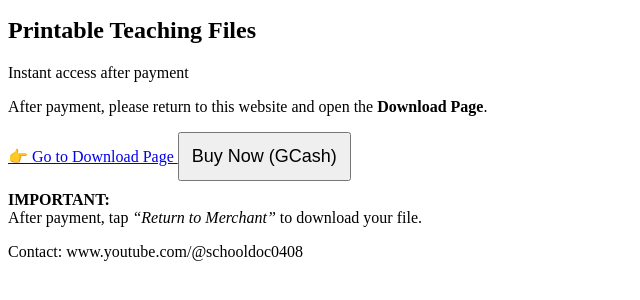
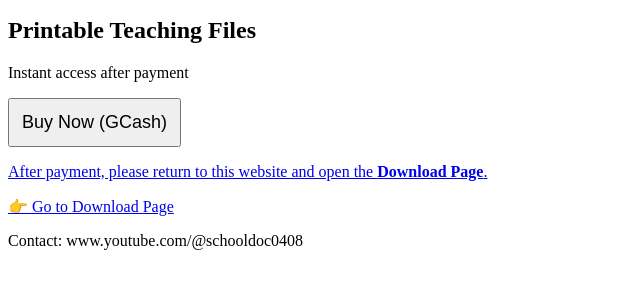
Before and after one commit to SchoolDoc/schooldoc-shop, a plain HTML site: page index.html in a window 1280 px wide. Shown: the part 102-402 px from the top of the page, without its empty margins (0-640 px from the left). Drawn offline with Linux system fonts and the light colour scheme.

Commit message:
Update index.html

```diff
--- a/index.html
+++ b/index.html
@@ -11,7 +11,12 @@
   <h2>Printable Teaching Files</h2>
   <p>Instant access after payment</p>
 
-  <p>
+  <a href="https://pm.link/org-5WgnSS3p1jxEYV4BjvZZicnE/A8HLH6L">
+    <button style="font-size:18px;padding:12px;">
+      Buy Now (GCash)
+    </button>
+
+     <p>
 After payment, please return to this website and open the
 <strong>Download Page</strong>.
 </p>
@@ -21,17 +26,6 @@ After payment, please return to this website and open the
 </a>
 
 
-  <a href="https://pm.link/org-5WgnSS3p1jxEYV4BjvZZicnE/A8HLH6L">
-    <button style="font-size:18px;padding:12px;">
-      Buy Now (GCash)
-    </button>
-  </a>
-  <p style="margin-top:10px;">
-  <strong>IMPORTANT:</strong><br>
-  After payment, tap <em>“Return to Merchant”</em> to download your file.
-</p>
-
-
   <p>Contact: www.youtube.com/@schooldoc0408</p>
 </body>
 </html>
```
